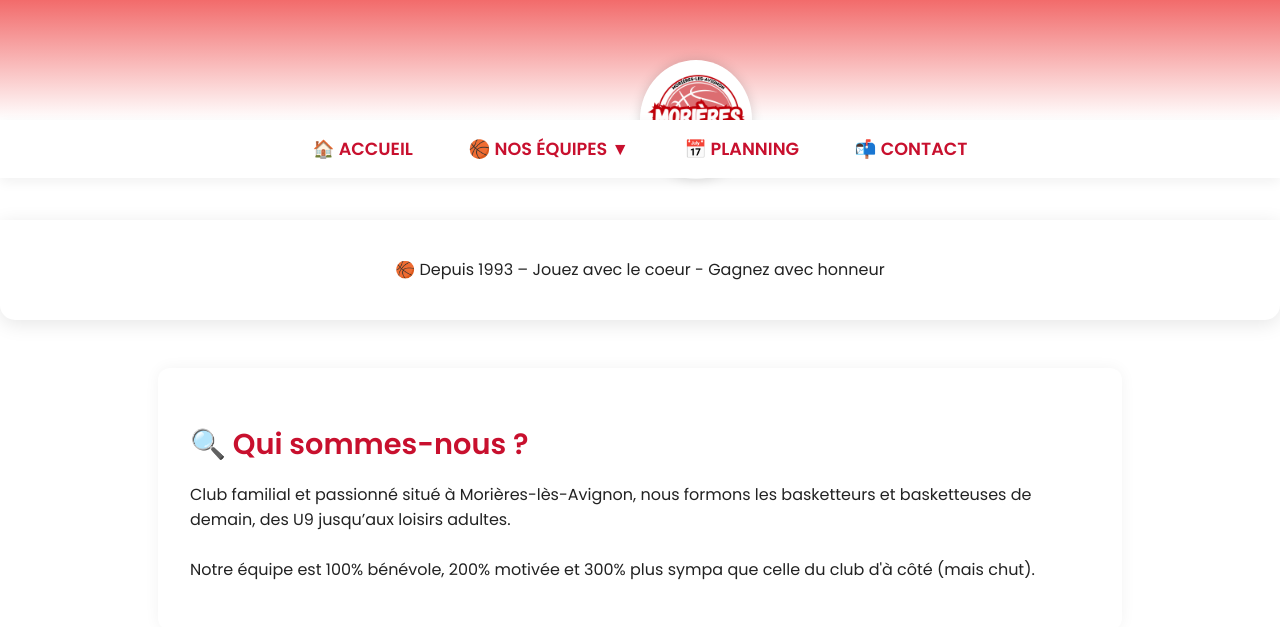
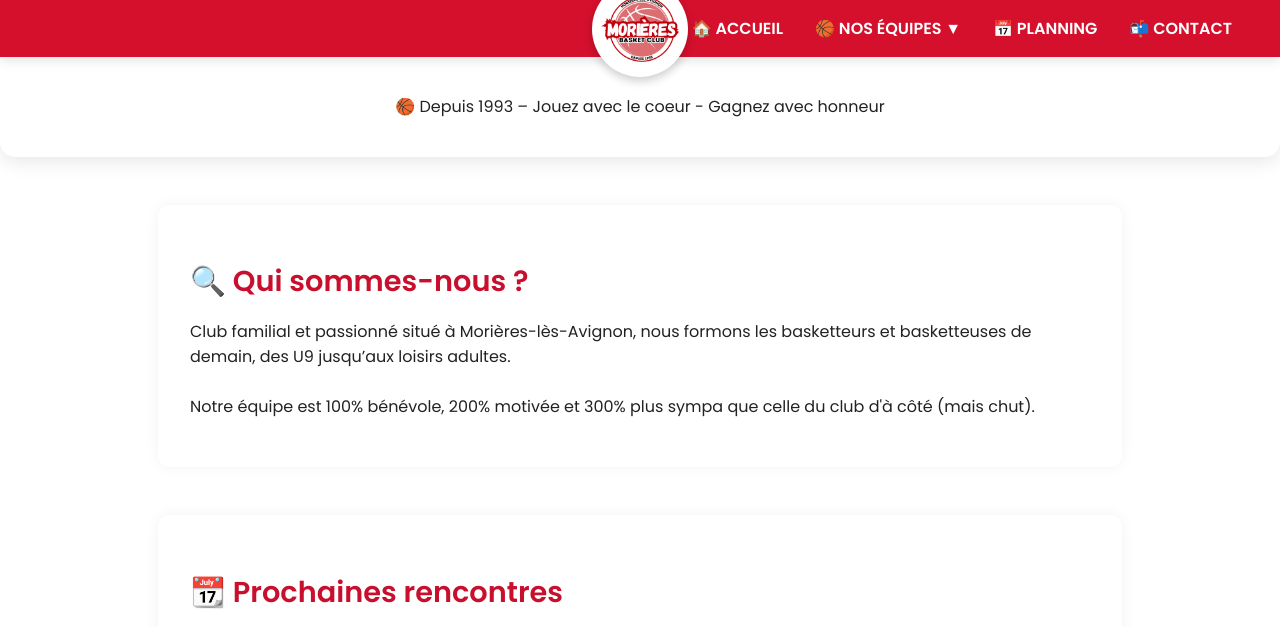
Before and after one commit to iPhoenixFlo/morieres-basket-site, a plain HTML site: page index.html in a window 1280 px wide. Shown: the top 627 px of the page. Drawn offline with Linux system fonts and the light colour scheme.

Commit message:
Update header.html

```diff
--- a/header.html
+++ b/header.html
@@ -1,15 +1,13 @@
-<!-- HEADER MORIÈRES – STICKY + STYLE CHOLET -->
-<header id="site-header">
-  <div class="header-inner">
-    <div class="logo-wrapper">
-      <a href="index.html">
-        <img src="logo.png" alt="Logo Morières Basket Club" class="center-logo" />
-      </a>
+<!-- HEADER MORIÈRES - VERSION INSPIRE CHOLET STYLE -->
+<header id="site-header" class="header-cholet">
+  <div class="nav-container">
+    <div class="nav-left">
+      <!-- Placeholder for future menu icon -->
     </div>
+    <div class="logo-container">
+      <img src="logo.png" alt="Logo Morières Basket Club" class="logo-centered" />
     </div>
-</header>
-
-<nav id="site-nav">
+    <nav id="site-nav" class="nav-right">
       <a href="index.html" class="nav-link">🏠 Accueil</a>
       <div class="dropdown">
         <a href="javascript:void(0);" class="nav-link">🏀 Nos équipes ▼</a>
@@ -27,6 +25,8 @@
       <a href="planning.html" class="nav-link">📅 Planning</a>
       <a href="contact.html" class="nav-link">📬 Contact</a>
     </nav>
+  </div>
+</header>
 
 <style>
   @import url('https://fonts.googleapis.com/css2?family=Poppins:wght@400;600&display=swap');
@@ -34,117 +34,101 @@
   body {
     margin: 0;
     font-family: 'Poppins', sans-serif;
-    padding-top: 220px; /* header + nav */
   }
 
-  header#site-header {
-    position: fixed;
+  .header-cholet {
+    position: sticky;
     top: 0;
-    left: 0;
-    right: 0;
-    height: 120px;
-    background: linear-gradient(to bottom, #f26b6b 0%, #ffffff 100%);
+    background-color: #d5102d;
     z-index: 1000;
-    display: flex;
-    align-items: flex-end;
-    justify-content: center;
-    box-shadow: 0 2px 8px rgba(0,0,0,0.1);
+    box-shadow: 0 4px 10px rgba(0, 0, 0, 0.1);
+    padding: 0.5em 0;
   }
 
-  .logo-wrapper {
+  .nav-container {
+    display: flex;
+    align-items: center;
+    justify-content: space-between;
+    max-width: 1200px;
+    margin: 0 auto;
+    padding: 0 1em;
+    position: relative;
+  }
+
+  .nav-left {
+    flex: 1;
+  }
+
+  .logo-container {
     position: absolute;
-    top: 60px;
+    top: 50%;
+    left: 50%;
+    transform: translate(-50%, -50%);
     background: white;
     border-radius: 50%;
-    padding: 6px;
-    box-shadow: 0 0 12px rgba(0,0,0,0.15);
-    z-index: 1100;
+    padding: 0.5em;
+    box-shadow: 0 4px 10px rgba(0, 0, 0, 0.2);
   }
 
-  .center-logo {
-    height: 100px;
-    transition: transform 0.3s ease;
+  .logo-centered {
+    width: 80px;
+    height: auto;
+    display: block;
   }
 
-  .center-logo:hover {
-    transform: scale(1.05);
-  }
-
-  nav#site-nav {
-    position: fixed;
-    top: 120px;
-    left: 0;
-    right: 0;
-    background-color: #fff;
-    z-index: 9999;
-    padding: 1em 0.5em;
-    text-align: center;
-    box-shadow: 0 4px 12px rgba(0, 0, 0, 0.06);
+  .nav-right {
+    display: flex;
+    align-items: center;
+    gap: 1em;
+    flex: 1;
+    justify-content: flex-end;
   }
 
   .nav-link {
-    margin: 0 1em;
-    color: #c8102e;
+    color: white;
     text-decoration: none;
-    position: relative;
-    padding: 6px 8px;
-    transition: color 0.3s ease, background 0.3s ease;
-    border-radius: 5px;
     font-weight: 600;
-    font-size: 1.1em;
+    font-size: 1em;
     text-transform: uppercase;
+    padding: 0.5em;
+    transition: color 0.2s ease, background-color 0.2s ease;
   }
 
   .nav-link:hover {
-    color: white;
-    background-color: #c8102e;
+    background-color: white;
+    color: #c8102e;
+    border-radius: 4px;
   }
 
   .dropdown {
-    display: inline-block;
     position: relative;
   }
 
   .dropdown-content {
     display: none;
     position: absolute;
+    top: 100%;
     background-color: white;
+    border-radius: 8px;
+    box-shadow: 0 8px 16px rgba(0,0,0,0.15);
     min-width: 180px;
-    box-shadow: 0 8px 20px rgba(0, 0, 0, 0.15);
-    z-index: 99999;
-    text-align: left;
-    border-radius: 8px;
     overflow: hidden;
-    margin-top: 10px;
+    z-index: 999;
   }
 
   .dropdown-content a {
     display: block;
-    padding: 12px 16px;
+    padding: 10px 16px;
+    text-decoration: none;
     color: #c8102e;
-    text-decoration: none;
-    font-size: 0.95em;
     font-weight: 500;
   }
 
   .dropdown-content a:hover {
-    background-color: #f9f9f9;
-    color: #8b0c1e;
+    background-color: #f5f5f5;
   }
 
   .dropdown:hover .dropdown-content {
     display: block;
   }
 </style>
-
-<script>
-  // Optionnel : header dynamique en scroll
-  window.addEventListener('scroll', function () {
-    const header = document.getElementById('site-header');
-    if (window.scrollY > 30) {
-      header.classList.add('scrolled');
-    } else {
-      header.classList.remove('scrolled');
-    }
-  });
-</script>
```
Lines whose indentation alone changed are shown as unchanged.
